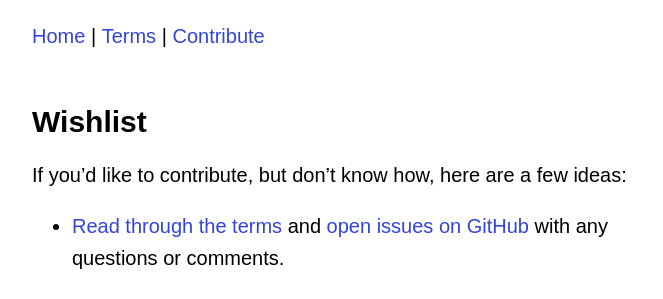
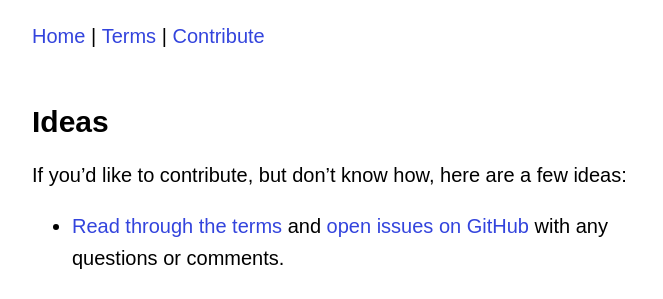
Before and after one commit to pandaprivacy/pandaprivacy.org, a Jekyll site: the page built from contribute.md, in a window 1280 px wide. Shown: the part 140-439 px from the top of the page, without its empty margins (308-971 px from the left). Built offline with Jekyll 4.4.1, drawn with Linux system fonts in a browser that asks for light colours.

Commit message:
Contribute: Rename "Wishlist" to "Ideas"

```diff
--- a/contribute.md
+++ b/contribute.md
@@ -4,7 +4,7 @@ layout: default
 permalink: /contribute
 ---
 
-## Wishlist
+## Ideas
 
 If you'd like to contribute, but don't know how, here are a few ideas:
 
```
